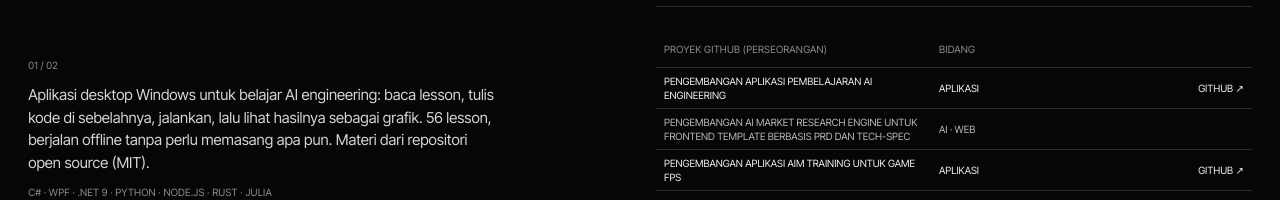
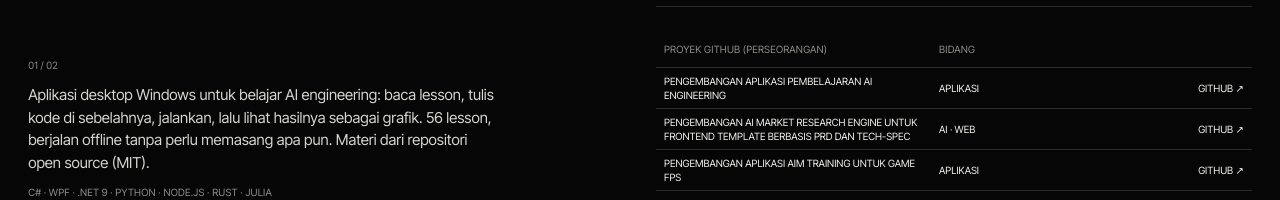
Before and after one commit to FazaRizkyA/FazaRizkyA.github.io, a plain HTML site: page index.html in a window 1280 px wide. Shown: the part 2030-2230 px from the top of the page. Drawn offline with nearby package versions, Linux system fonts and the light colour scheme.

Commit message:
Proyek GitHub: tautkan AI market research engine ke repo ai-market-research-prd

```diff
--- a/index.html
+++ b/index.html
@@ -124,7 +124,7 @@
         <div class="table table--sub">
           <div class="table__head tiny"><span>Proyek GitHub (perseorangan)</span><span>Bidang</span><span></span></div>
           <a class="srow srow--link" href="https://github.com/FazaRizkyA/ruang-latih" target="_blank" rel="noopener"><span>Pengembangan aplikasi pembelajaran AI engineering</span><span>Aplikasi</span><span>GitHub ↗</span></a>
-          <div class="srow"><span>Pengembangan AI market research engine untuk frontend template berbasis PRD dan TECH-SPEC</span><span>AI · Web</span><span></span></div>
+          <a class="srow srow--link" href="https://github.com/FazaRizkyA/ai-market-research-prd" target="_blank" rel="noopener"><span>Pengembangan AI market research engine untuk frontend template berbasis PRD dan TECH-SPEC</span><span>AI · Web</span><span>GitHub ↗</span></a>
           <a class="srow srow--link" href="https://github.com/FazaRizkyA/AimTraining" target="_blank" rel="noopener"><span>Pengembangan aplikasi aim training untuk game FPS</span><span>Aplikasi</span><span>GitHub ↗</span></a>
         </div>
       </div>
```
